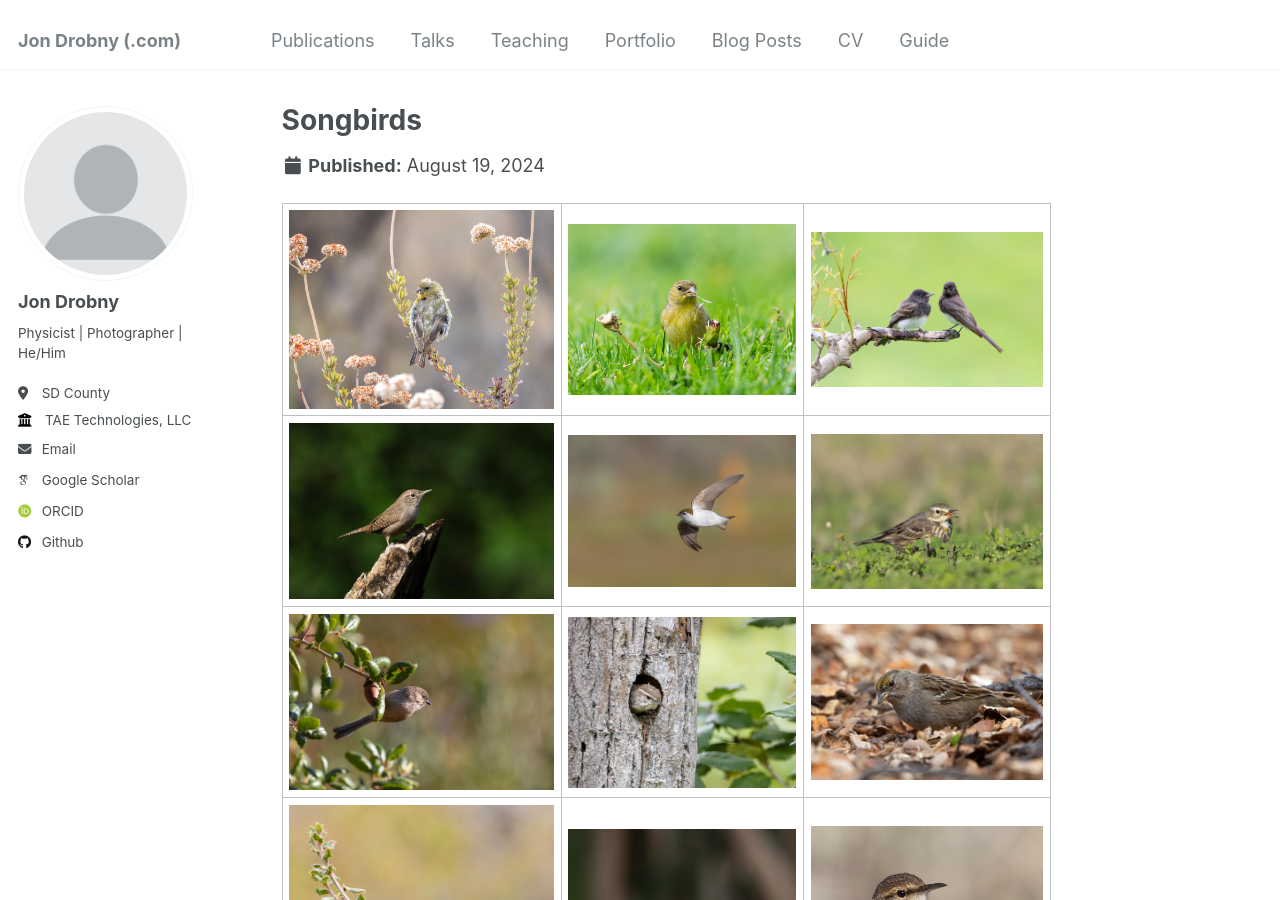
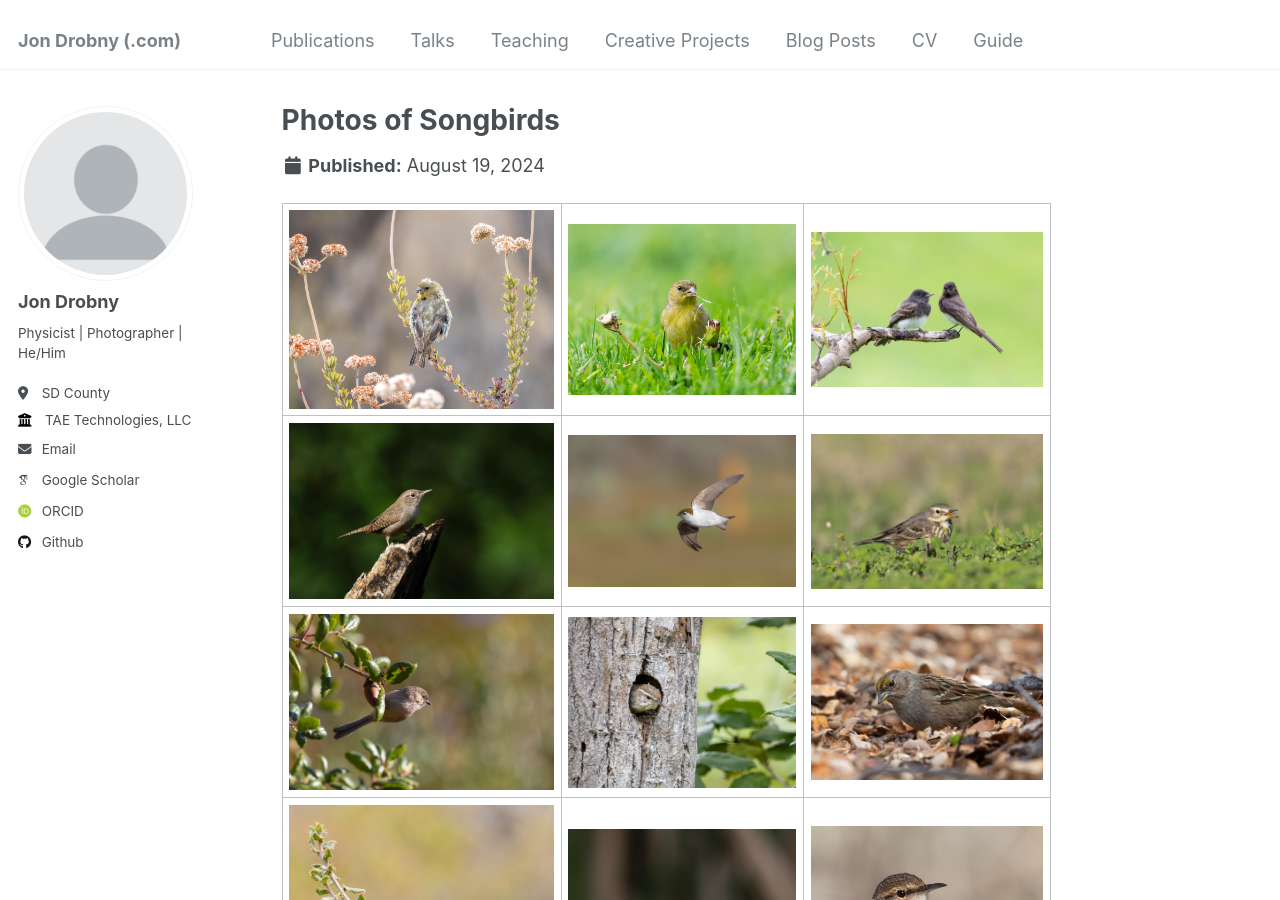
Before and after one commit to drobnyjt/jondrobnydotcom, a Jekyll site: the page built from _portfolio/portfolio-1.md, in a window 1280 px wide and 900 px high. Built offline with Jekyll 4.4.1, drawn with Linux system fonts in a browser that asks for light colours; some web fonts are replaced.

Commit message:
portfolio rearrange

```diff
--- a/_data/navigation.yml
+++ b/_data/navigation.yml
@@ -14,7 +14,7 @@ main:
   - title: "Teaching"
     url: /teaching/
 
-  - title: "Portfolio"
+  - title: "Creative Projects"
     url: /portfolio/
 
   - title: "Blog Posts"
--- a/_portfolio/portfolio-1.md
+++ b/_portfolio/portfolio-1.md
@@ -1,6 +1,6 @@
 ---
-title: "Songbirds"
-excerpt: "Finches, <br/><img src='/images/songbirds/500x300.png'>"
+title: "Photos of Songbirds"
+excerpt: "Finches, Sparrows, Warblers, and More<br/><img src='/images/songbirds/500x300.png'>"
 collection: portfolio
 ---
 
@@ -10,17 +10,3 @@ collection: portfolio
 | [![alt](/images/songbirds/3.jpg)](/images/songbirds/3.jpg) | [![alt](/images/songbirds/6.jpg)](/images/songbirds/6.jpg) | [![alt](/images/songbirds/8.jpg)](/images/songbirds/8.jpg) |
 | [![alt](/images/songbirds/9.jpg)](/images/songbirds/9.jpg) | [![alt](/images/songbirds/10.jpg)](/images/songbirds/10.jpg) | [![alt](/images/songbirds/15.jpg)](/images/songbirds/15.jpg) |
 | [![alt](/images/songbirds/16.jpg)](/images/songbirds/16.jpg) | [![alt](/images/songbirds/17.jpg)](/images/songbirds/17.jpg) | [![alt](/images/songbirds/21.jpg)](/images/songbirds/21.jpg) |
-
-
-
-
-
-
-
-
-
-
-
-#[![alt](/images/songbirds/12.jpg)](/images/songbirds/12.jpg)
-#[![alt](/images/songbirds/5.jpg)](/images/songbirds/5.jpg)
-#[![alt](/images/songbirds/7.jpg)](/images/songbirds/7.jpg)
```
Also changed, not shown: images/songbirds/500x300.png (added).
